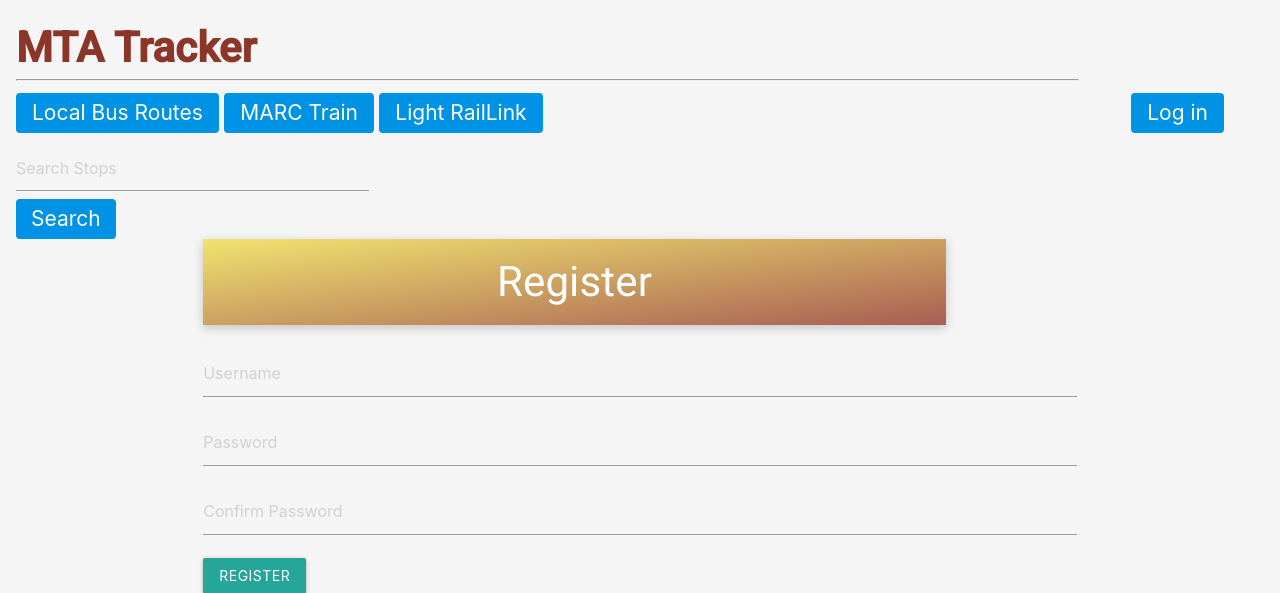
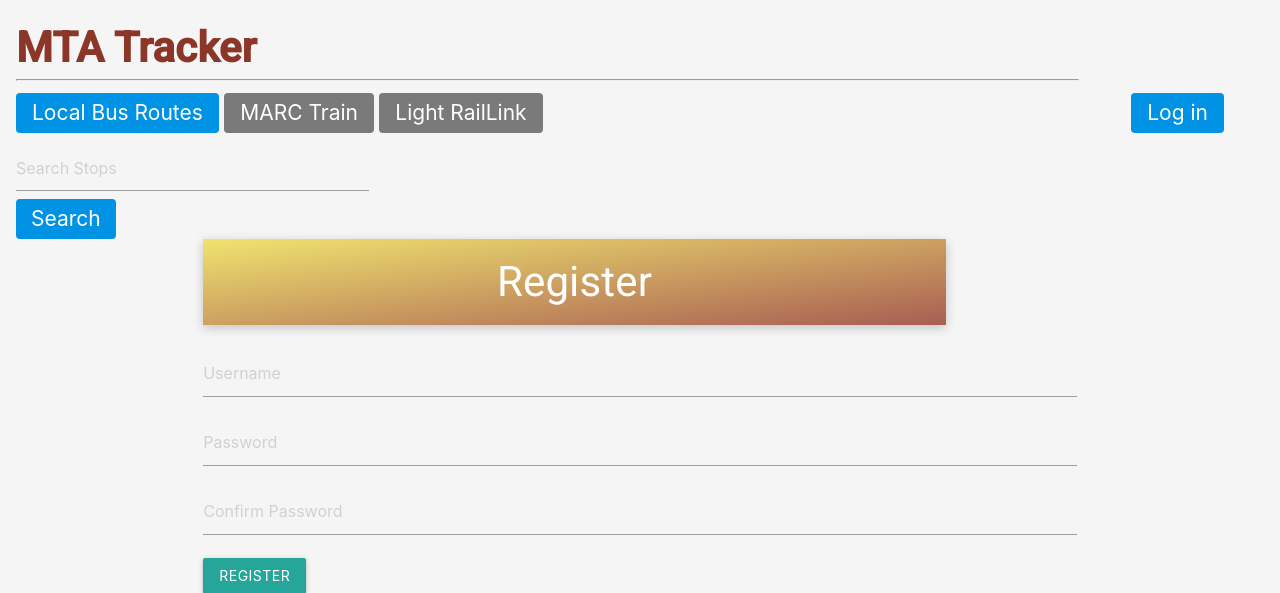
Before and after one commit to Team-6-CMSC447-SP-24/MTA_App, a Flask app: page /register in a window 1280 px wide. Shown: the top 593 px of the page. Run offline with Flask 3, Linux system fonts and the light colour scheme.

Commit message:
Grayed out unusable navigaion

```diff
--- a/static/stylesheet.css
+++ b/static/stylesheet.css
@@ -101,6 +101,18 @@
 
 .button:hover {
   background-color: #02669e;
+}
+
+.button-2 {
+  display: inline-block;
+  padding: 8px 16px;
+  border: none;
+  border-radius: 4px;
+  background-color: #7a7a7a;
+
+  text-align: center;
+  text-decoration: none;
+  cursor: pointer;
 }
 
 /* Material Design tables */
--- a/templates/base.html
+++ b/templates/base.html
@@ -19,10 +19,10 @@
                 <button class="button">
                     <a href="{{ url_for('index') }}">Local Bus Routes</a>
                 </button>
-                <button class="button">
+                <button class="button-2">
                     <a href="{{ url_for('index') }}">MARC Train</a>
                 </button>
-                <button class="button">
+                <button class="button-2">
                     <a href="{{ url_for('index') }}">Light RailLink</a>
                 </button>
             </div>
```
